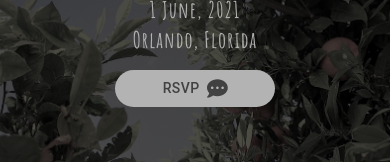
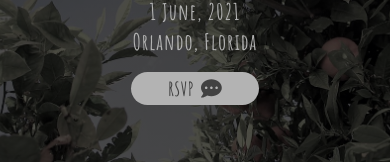
Before and after one commit to hebs87/wedding-website-frontend, a React (Create React App) app: page / in a window 390 px wide. Shown: the part 218-382 px from the top of the page. Built offline with nearby package versions, Linux system fonts and the light colour scheme; no server answers.

Commit message:
Applied responsive styles to banner and form buttons

```diff
--- a/src/components/Banner/Banner.styles.js
+++ b/src/components/Banner/Banner.styles.js
@@ -47,11 +47,21 @@ export const useStyles = makeStyles((theme) => ({
     color: '#414141',
     width: '10rem',
     margin: '15px auto',
-    borderRadius: '1.3rem',
+    borderRadius: '1.5rem',
     transition: 'all 0.35s ease-in-out',
+    fontFamily: 'Amatic SC, cursive',
+    fontSize: '1.6rem',
+    fontWeight: 600,
+    padding: 0,
+    height: '2.4rem',
     '&:hover': {
       backgroundColor: '#d83600',
       color: '#b3b3b3',
+    },
+    [theme.breakpoints.down('sm')]: {
+      fontSize: '1.2rem',
+      height: '2.1rem',
+      width: '8rem',
     },
   },
   faIcon: {
--- a/src/components/Form/Form.styles.js
+++ b/src/components/Form/Form.styles.js
@@ -129,13 +129,17 @@ export const styles = theme => ({
     transition: 'all 0.35s ease-in-out',
     fontFamily: 'Amatic SC, cursive',
     fontSize: '1.6rem',
+    fontWeight: 600,
     padding: 0,
+    height: '2.4rem',
     '&:hover': {
       backgroundColor: '#d83600',
       color: '#b3b3b3',
     },
     [theme.breakpoints.down('sm')]: {
       fontSize: '1.2rem',
+      height: '2.1rem',
+      width: '8rem',
     },
   },
   faIcon: {
```
